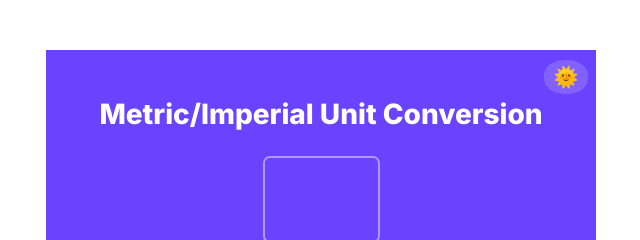
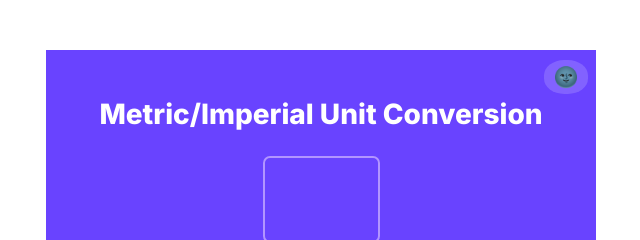
Before and after one commit to lucieyarish/unit-converter, a plain HTML site: page index.html in a window 1280 px wide. Shown: the top 240 px of the page, 319-959 px from the left. Drawn offline with Linux system fonts and the light colour scheme.

Commit message:
Replace wrong initial icon

```diff
--- a/index.html
+++ b/index.html
@@ -12,7 +12,7 @@
     <body>
         <div class="container">
             <div class="convert-input-container">
-                <button id="toggle-btn" class="toggle">🌞</button>
+                <button id="toggle-btn" class="toggle">🌚</button>
                 <h1>Metric/Imperial Unit Conversion</h1>
                 <input id="user-input"type="number" min="0">
                 <button id="convert-input-btn" class="convert-btn">Convert</button>
```
